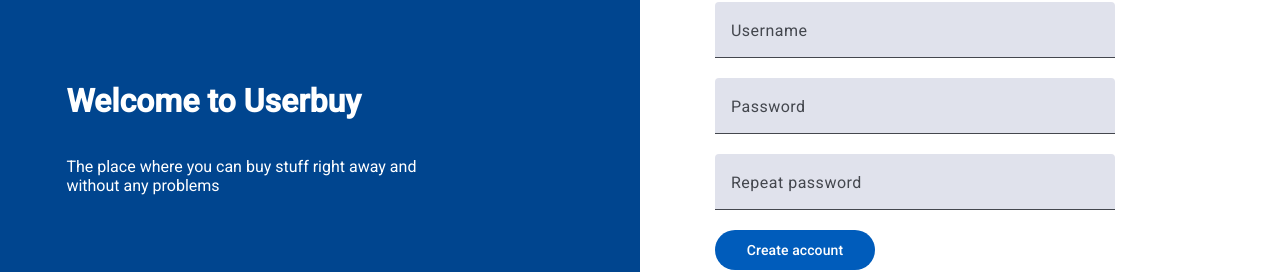
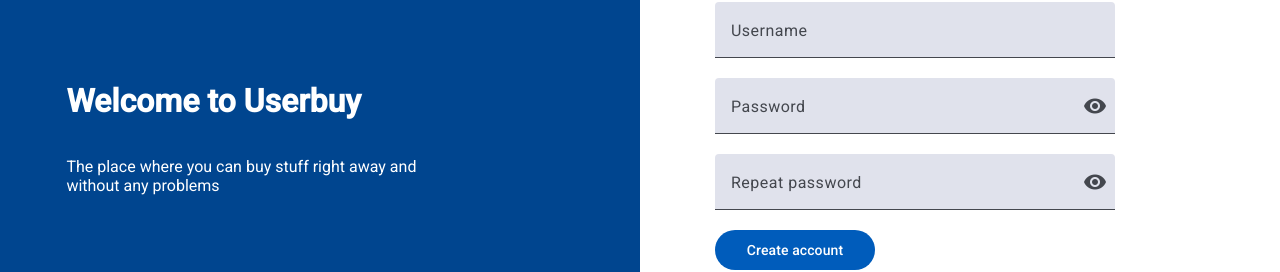
Before and after one commit to pedrochatelain/frontend_userbuy, an Angular app: page /login in a window 1280 px wide. Both pictures are taken after a click on the button "I don't have an account". Shown: the part 264-536 px from the top of the page. Built offline with nearby package versions, Linux system fonts and the light colour scheme.

Commit message:
add password visibility icon to forms

```diff
--- a/src/app/create-account-form/create-account-form.component.css
+++ b/src/app/create-account-form/create-account-form.component.css
@@ -8,6 +8,10 @@ button {
     width: 40%;
 }
 
+mat-form-field button {
+    width: auto;
+}
+
 .display-none {
     display: none;
 }
--- a/src/app/create-account-form/create-account-form.component.html
+++ b/src/app/create-account-form/create-account-form.component.html
@@ -3,14 +3,21 @@
     <mat-label>Username</mat-label>
     <input matInput [(ngModel)]="username" name="username">
   </mat-form-field>
-  <mat-form-field class="example-full-width">
+
+  <mat-form-field>
     <mat-label>Password</mat-label>
-    <input matInput [(ngModel)]="password" name="password">
+    <input [type]="hidePassword ? 'password' : 'text'" matInput [(ngModel)]="password" name="password">
+    <button matSuffix mat-icon-button aria-label="Toggle password visibility" (click)="togglePasswordVisibility()">
+      <mat-icon>{{ hidePassword ? 'visibility' : 'visibility_off' }}</mat-icon>
+    </button>
   </mat-form-field>
 
-  <mat-form-field class="example-full-width">
+  <mat-form-field>
     <mat-label>Repeat password</mat-label>
-    <input matInput [(ngModel)]="repeat_password" name="repeat_password">
+    <input [type]="hidePassword ? 'password' : 'text'" matInput [(ngModel)]="repeat_password" name="repeat_password">
+    <button matSuffix mat-icon-button aria-label="Toggle password visibility" (click)="togglePasswordVisibility()">
+      <mat-icon>{{ hidePassword ? 'visibility' : 'visibility_off' }}</mat-icon>
+    </button>
   </mat-form-field>
 
   <button class="btn-create-account" (click)="createAccount()" mat-flat-button>
--- a/src/app/create-account-form/create-account-form.component.ts
+++ b/src/app/create-account-form/create-account-form.component.ts
@@ -4,13 +4,13 @@ import {MatFormFieldModule} from '@angular/material/form-field';
 import {FormsModule} from '@angular/forms';
 import {MatButtonModule} from '@angular/material/button';
 import { HttpClient } from '@angular/common/http';
-import { Router } from '@angular/router';
 import {MatSnackBar, MatSnackBarConfig} from '@angular/material/snack-bar';
 import { SnackbarComponent } from '../snackbar/snackbar.component';
+import { MatIconModule } from '@angular/material/icon';
 
 @Component({
   selector: 'app-create-account-form',
-  imports: [FormsModule, MatFormFieldModule, MatInputModule, MatButtonModule],
+  imports: [FormsModule, MatFormFieldModule, MatInputModule, MatButtonModule, MatIconModule],
   templateUrl: './create-account-form.component.html',
   styleUrl: './create-account-form.component.css'
 })
@@ -24,12 +24,17 @@ export class CreateAccountFormComponent {
   loggedIn = false;
   error = null
   private _snackBar = inject(MatSnackBar);
+  hidePassword = true
   @Input() disabled = true
 
   emptyForm(): void {
     this.username = ""
     this.password = ""
     this.repeat_password = ""
+  }
+
+  togglePasswordVisibility(): void {
+    this.hidePassword = !this.hidePassword;
   }
 
   createAccount(): void {
--- a/src/app/login-form/login-form.component.css
+++ b/src/app/login-form/login-form.component.css
@@ -7,3 +7,7 @@
 button {
     width: 30%;
 }
+
+mat-form-field button {
+    width: auto;
+}
--- a/src/app/login-form/login-form.component.html
+++ b/src/app/login-form/login-form.component.html
@@ -5,8 +5,11 @@
   </mat-form-field>
   <mat-form-field>
       <mat-label>Password</mat-label>
-      <input matInput [(ngModel)]="password" name="password">
-    </mat-form-field>
+      <input [type]="hidePassword ? 'password' : 'text'" matInput [(ngModel)]="password" name="password">
+      <button matSuffix mat-icon-button aria-label="Toggle password visibility" (click)="togglePasswordVisibility()">
+        <mat-icon>{{ hidePassword ? 'visibility' : 'visibility_off' }}</mat-icon>
+      </button>
+  </mat-form-field>
   <button mat-flat-button (click)="login()">
   @if (! loading) {
       Login
--- a/src/app/login-form/login-form.component.ts
+++ b/src/app/login-form/login-form.component.ts
@@ -5,10 +5,11 @@ import {FormsModule} from '@angular/forms';
 import {MatButtonModule} from '@angular/material/button';
 import { HttpClient } from '@angular/common/http';
 import { Router } from '@angular/router';
+import { MatIconModule } from '@angular/material/icon';
 
 @Component({
   selector: 'app-login-form',
-  imports: [FormsModule, MatFormFieldModule, MatInputModule, MatButtonModule],
+  imports: [MatFormFieldModule, MatInputModule, FormsModule, MatButtonModule, MatIconModule],
   templateUrl: './login-form.component.html',
   styleUrl: './login-form.component.css'
 })
@@ -20,11 +21,16 @@ export class LoginFormComponent implements OnInit {
   loading = false;
   loggedIn = false;
   error = null
+  hidePassword = true
 
   constructor(private router: Router) {}
   ngOnInit(): void {
     this.username = ""
     this.password = ""
+  }
+
+  togglePasswordVisibility(): void {
+    this.hidePassword = !this.hidePassword;
   }
 
   login(): void {
```
